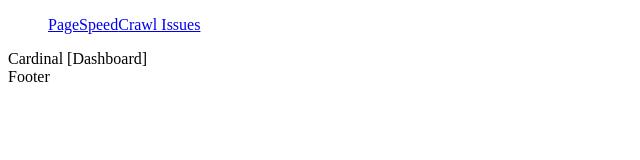
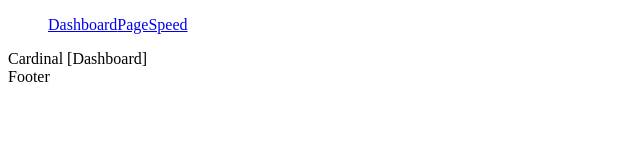
Before and after one commit to igorexec/cardinal, a React (Create React App) app in the folder frontend/: page / in a window 1280 px wide. Shown: the top 160 px of the page, without its empty margins (0-640 px from the left). Built offline with nearby package versions, Linux system fonts and the light colour scheme.

Commit message:
chg: change links

```diff
--- a/frontend/package.json
+++ b/frontend/package.json
@@ -10,6 +10,7 @@
     "@types/react": "16.8.25",
     "@types/react-dom": "16.8.5",
     "@types/react-router-dom": "4.3.4",
+    "@types/react-transition-group": "4.2.2",
     "@types/styled-components": "4.1.18",
     "enzyme": "3.10.0",
     "enzyme-adapter-react-16": "1.14.0",
@@ -18,6 +19,7 @@
     "react-dom": "16.8.6",
     "react-router-dom": "5.0.1",
     "react-scripts": "3.0.1",
+    "react-transition-group": "4.2.2",
     "styled-components": "4.3.2",
     "tslint": "5.18.0",
     "tslint-react": "4.0.0",
--- a/frontend/src/@core/root/root.tsx
+++ b/frontend/src/@core/root/root.tsx
@@ -6,9 +6,9 @@ import {Dashboard, PageSpeed} from '@pages';
 
 export const Root: React.FC = () => {
   const navItems = [{
-    id: '1', link: '/pagespeed', title: 'PageSpeed',
+    id: '1', link: '/', title: 'Dashboard',
   }, {
-    id: '2', link: '/crawl', title: 'Crawl Issues',
+    id: '2', link: '/pagespeed', title: 'PageSpeed',
   }];
 
   return (
```
Also changed, not shown: frontend/src/@framework/ui-kit/index.ts (deleted), 1 other file (tests, documents, lock files or other folders).
